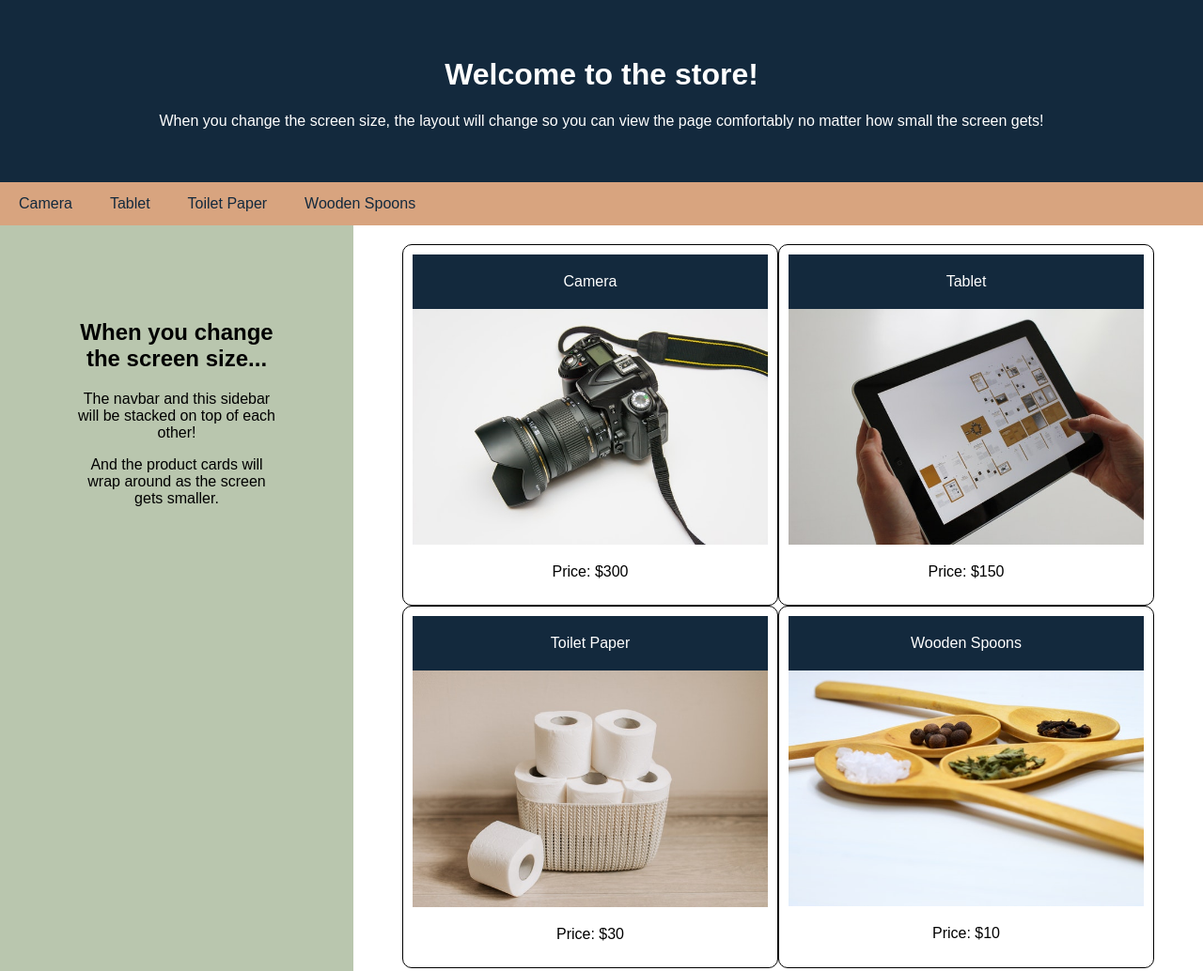
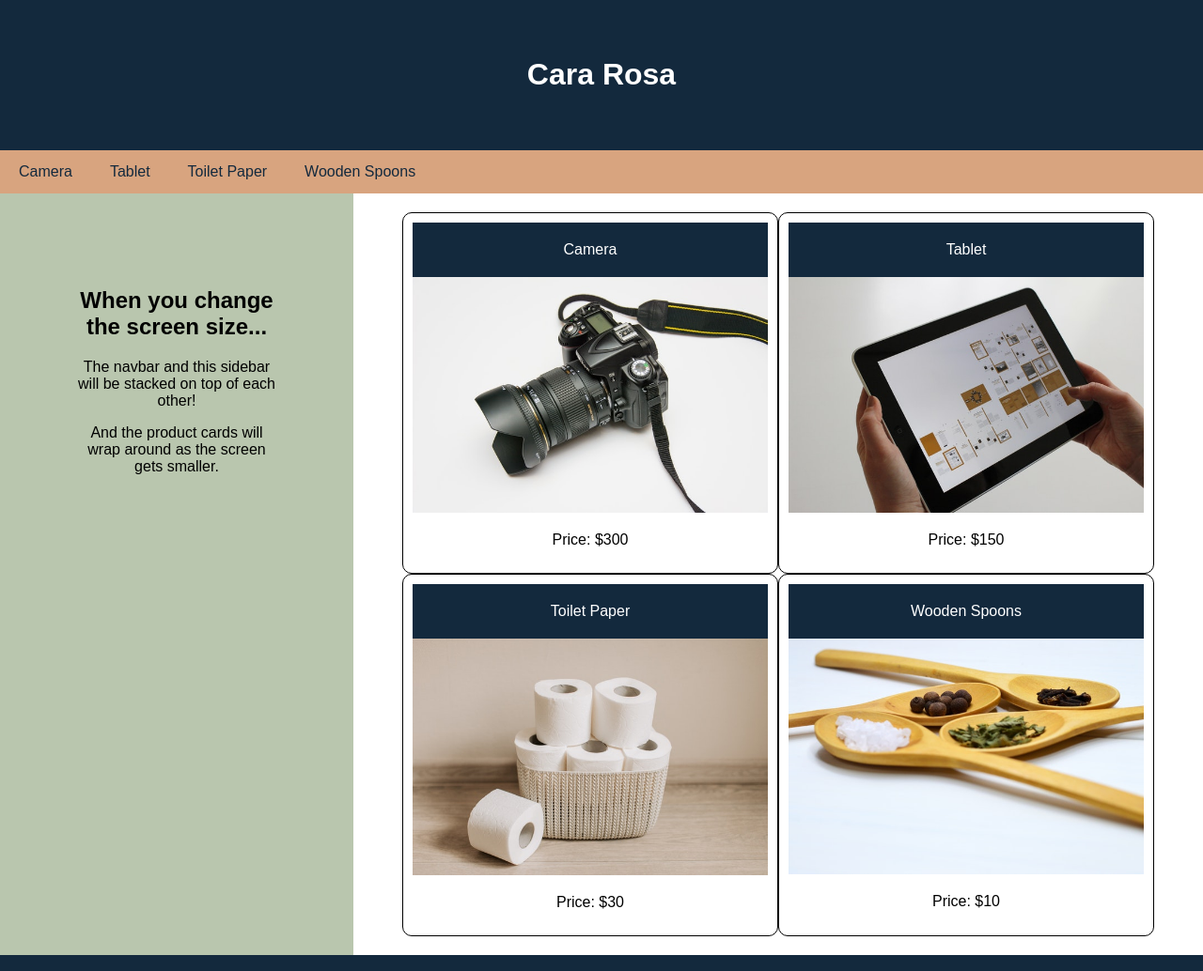
Before and after one commit to CaraRosa/rosa-portfolio, a plain HTML site: page index.html in a window 1280 px wide. Shown: the top 1034 px of the page at 94% size. Drawn offline with Linux system fonts and the light colour scheme.

Commit message:
change to index.html

```diff
--- a/index.html
+++ b/index.html
@@ -1,7 +1,7 @@
 <!DOCTYPE html>
 <html>
   <head>
-    <title>Responsive Web Design</title>
+    <title>Rosa Portfolio</title>
     <meta charset="UTF-8" />
     <meta name="viewport" content="width=device-width, initial-scale=1" />
     <link rel="stylesheet" type="text/css" href="./assets/css/style.css" />
@@ -9,11 +9,8 @@
   <body>
     <!-- Header -->
     <header>
-      <h1>Welcome to the store!</h1>
-      <p>
-        When you change the screen size, the layout will change so you can view
-        the page comfortably no matter how small the screen gets!
-      </p>
+      <h1>Cara Rosa</h1>
+
     </header>
 
     <!-- Navbar -->
```
